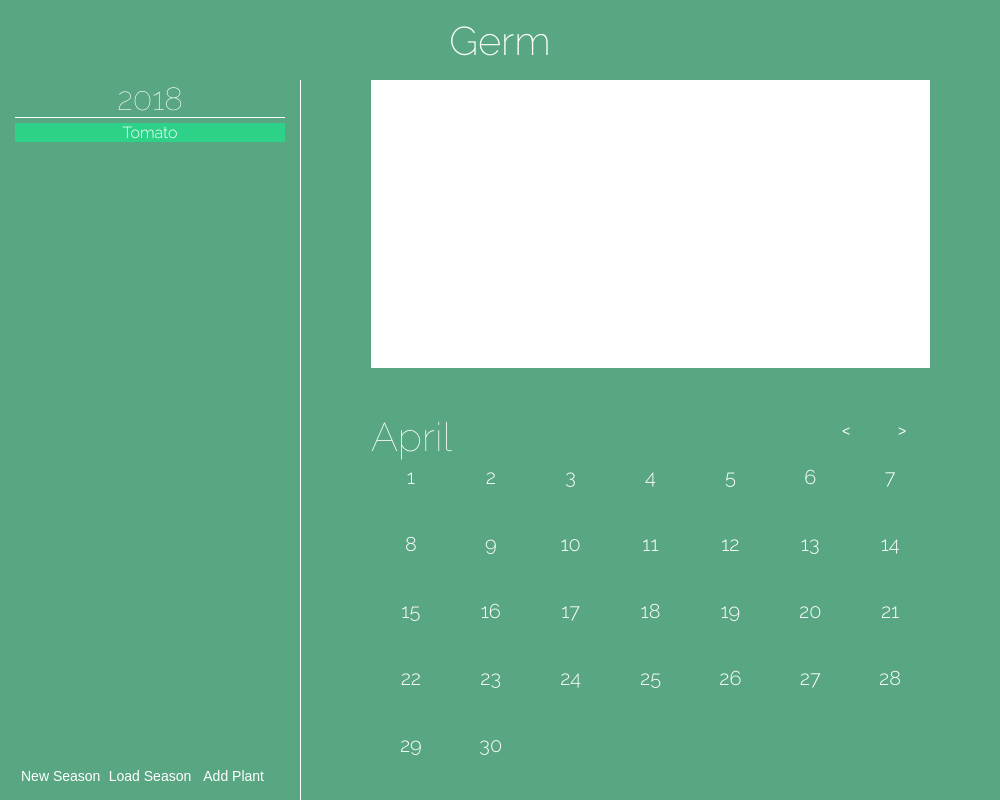
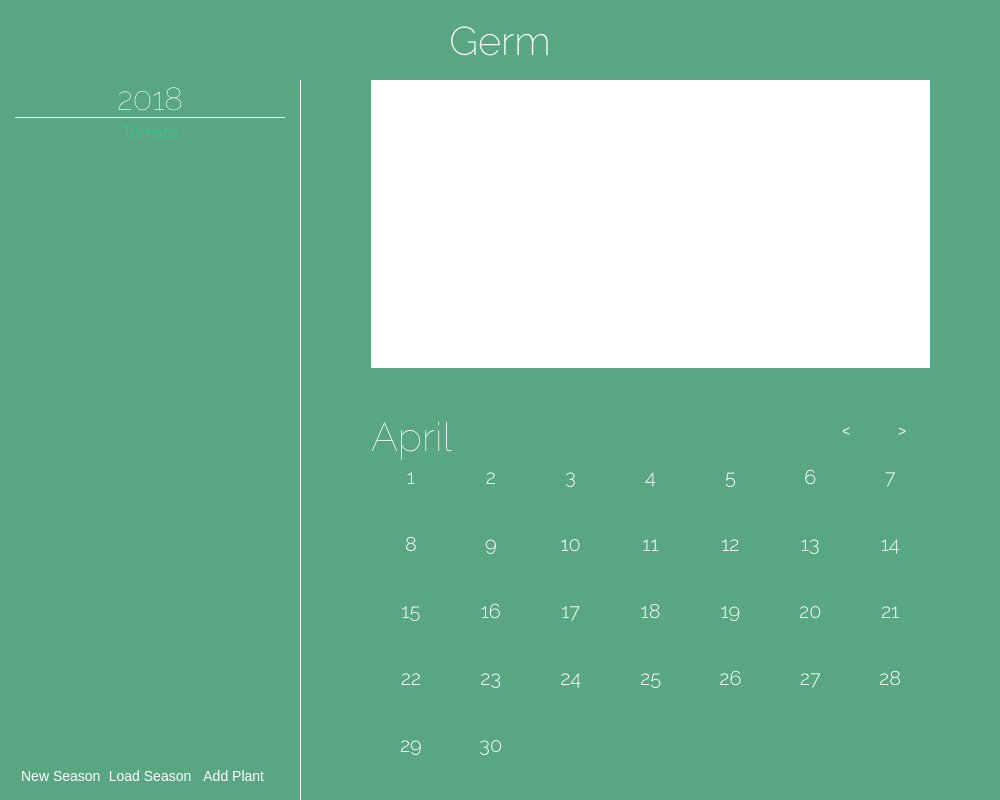
Before and after one commit to kapn91/germ, an Electron app: page index.html in a window 1000 px wide. Drawn offline with Linux system fonts and the light colour scheme; no server answers.

Commit message:
updated .active styling

```diff
--- a/CSS/main.css
+++ b/CSS/main.css
@@ -16,7 +16,7 @@ input:focus { outline: none; background-color: #2dd288; }
 #sb .plant { cursor: default; margin: 5px 15px; text-align: center; font-family: Raleway; font-weight: 300; color: white; text-transform: capitalize; }
 #sb .plant:hover { color: black; }
 #sb .plant:active { color: white; }
-#sb .active { background-color: #2dd288; }
+#sb .active { color: #2dd288; }
 #sb .active:hover { color: white; }
 #sb #pl { margin: 0; padding: 0; }
 #sb button { position: absolute; bottom: 15px; margin-right: 15px; }
```
